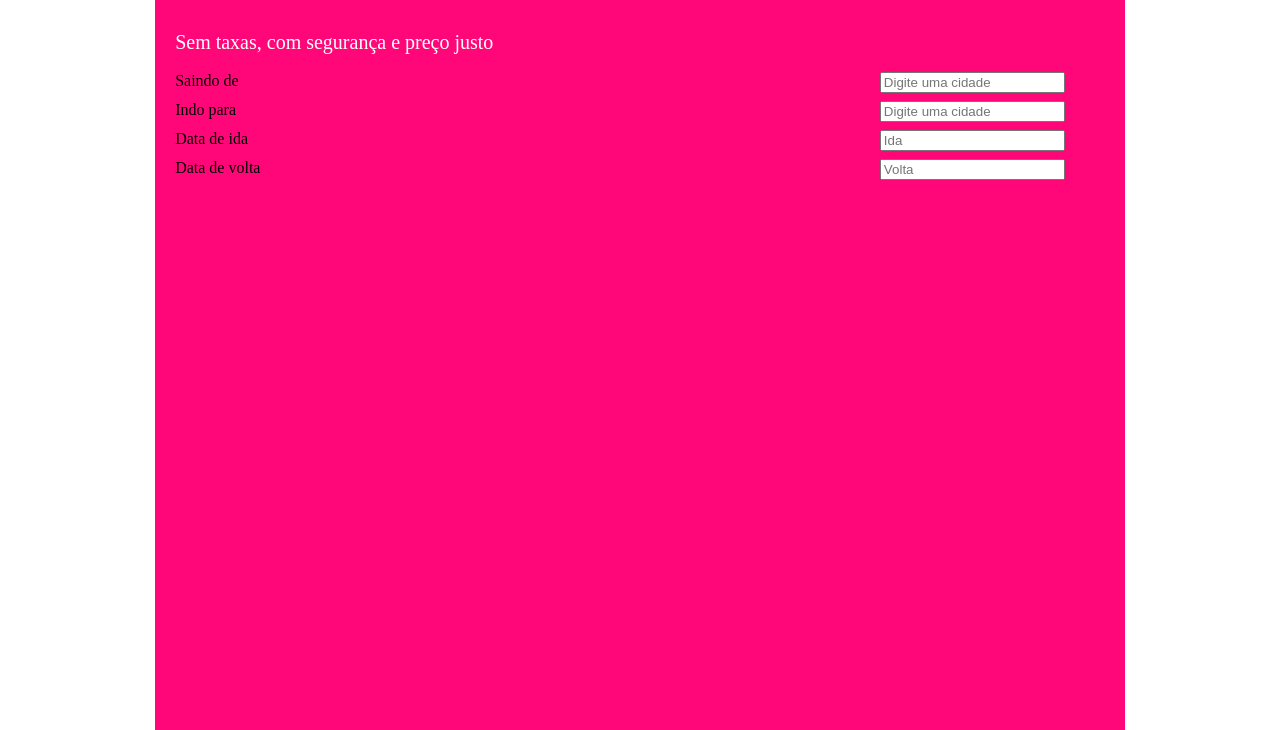
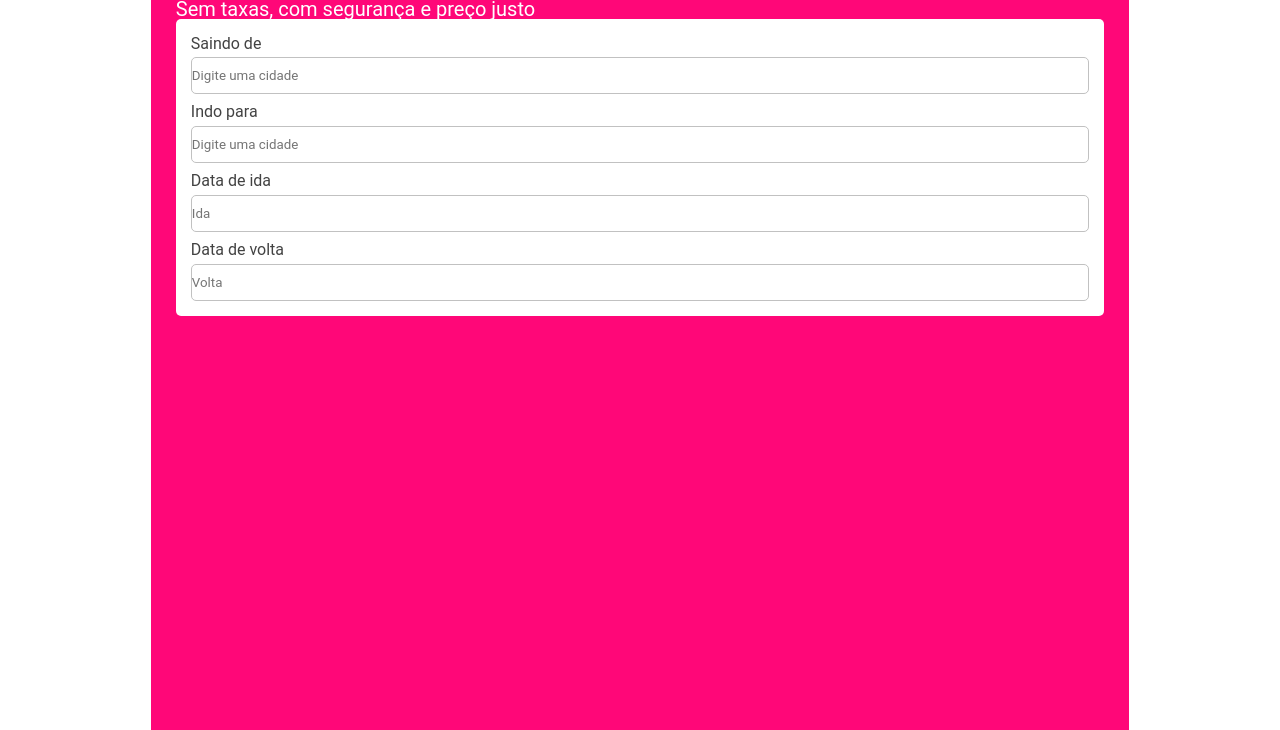
Before and after one commit to DaniDanis/D7---Buscador-de-Passagem, a plain HTML site: page index.html in a window 1280 px wide. Shown: the part 170-900 px from the top of the page. Drawn offline with Linux system fonts and the light colour scheme.

Commit message:
Formatando o formulario, e texto

```diff
--- a/css/style.css
+++ b/css/style.css
@@ -1,3 +1,9 @@
+* {
+    font-family: Roboto,sans-serif;
+    margin: 0;
+    padding: 0;
+}
+
 body, html {
     margin: 0;
     padding: 0;
@@ -15,7 +21,8 @@ header {
     display: flex;
     align-items: center;
     justify-content: space-between;
-    width: 100%;
+    width: 100vw;
+
 }
 
 .background {
@@ -26,7 +33,7 @@ header {
 .cabecalho h1 {
     padding-top: 20px;
     text-transform: uppercase;
-    font-size: 25px;
+    font-size: 1.75rem;
     color: white;
     line-height: 1.2em;
 }
@@ -35,7 +42,7 @@ header {
     color: white;
     padding-top: 15px;
     line-height: 1em;
-    font-size: 20px;
+    font-size: 1.25rem;
 }
 
 .formulario {
@@ -44,18 +51,34 @@ header {
 }
 
 .conteudo {
-    padding-left: 20px;
-    padding-right: 60px;
+    padding-left: 25px;
+    padding-right: 25px;
 }
 
 .formulario {
     display: flex;
     justify-content: space-around;
     gap: 0.5rem;
+    background-color: white;
+    padding: 15px;
+    border-radius: 5px;
 
 }
 
 .menus {
     display: flex;
     justify-content: space-between;
+    flex-direction: column;
+    gap: 0.3rem;
 }
+
+.menus input {
+    flex-basis: 35px;
+    border-radius: 5px;
+    border:  1.5px solid;
+    border-color: #c1c1c1;
+}
+
+.menus label {
+    color: #424242;
+}
```
